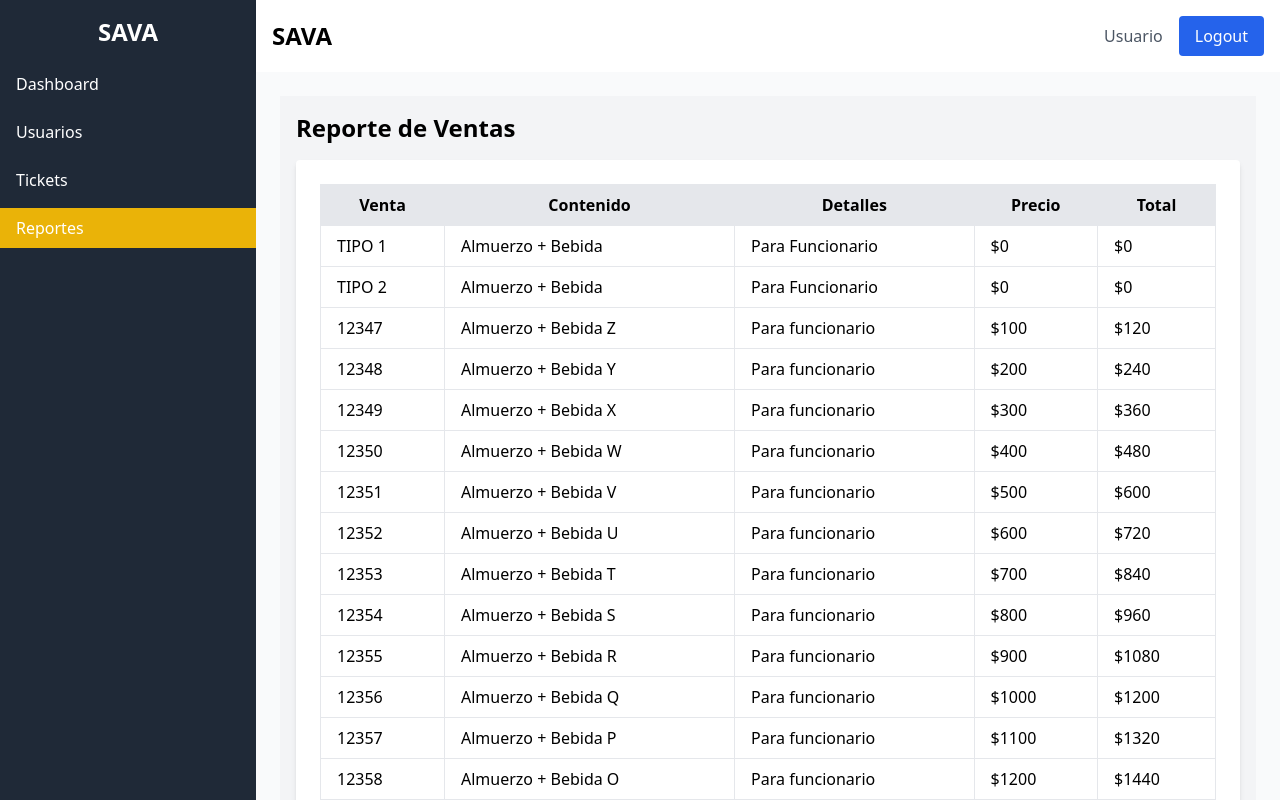
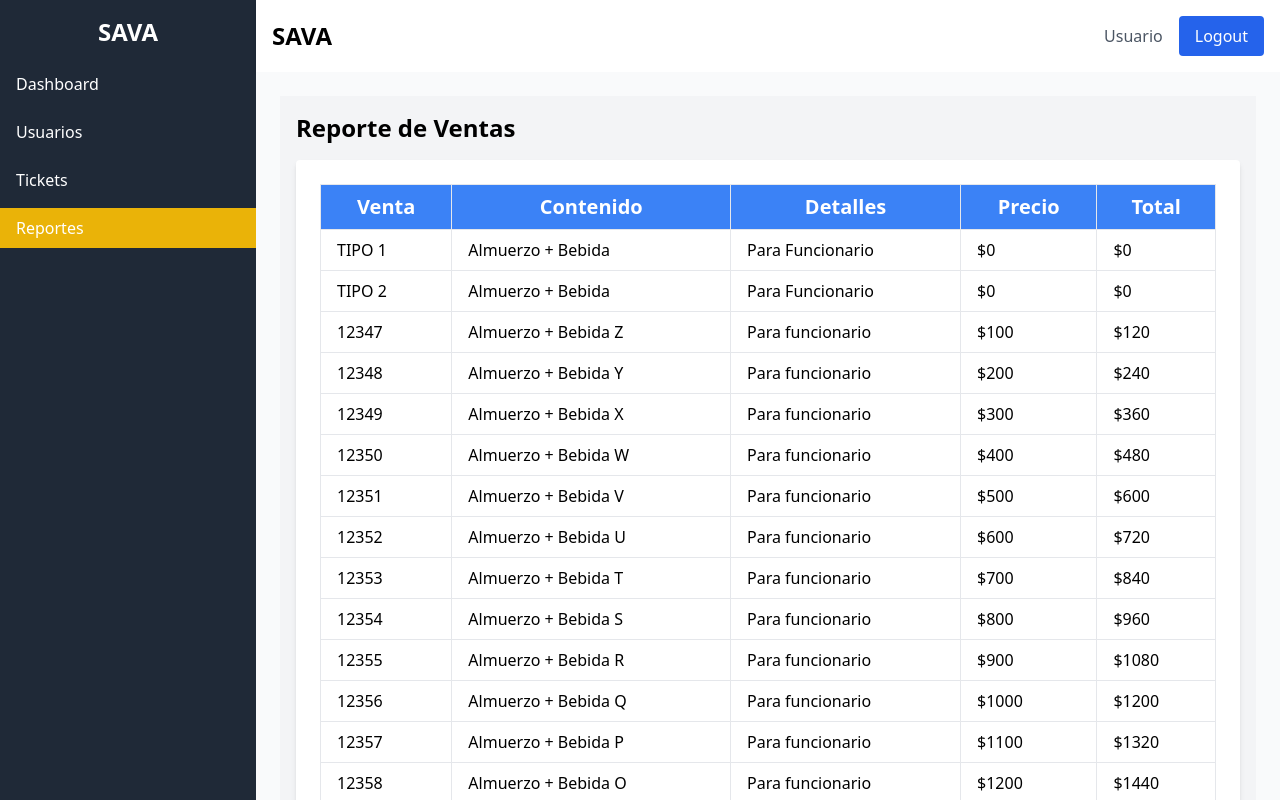
Before and after one commit to fbravoastudillo/tarea_semestral, a React (Vite) app in the folder sava/: page /reportes in a window 1280 px wide. Shown: the top 800 px of the page. Built offline with nearby package versions, Linux system fonts and the light colour scheme.

Commit message:
Refactor table header styles in Reporte.jsx, Tickets.jsx, and Usuarios.jsx

```diff
--- a/sava/src/paginas/Reporte.jsx
+++ b/sava/src/paginas/Reporte.jsx
@@ -23,7 +23,7 @@ const handleExport = () => {
         <div className="bg-white shadow-md rounded p-6">
           <table className="w-full table-auto border-collapse">
             <thead>
-              <tr className="bg-gray-200">
+              <tr className="bg-blue-500 font-extrabold text-white text-xl">
                 <th className="border px-4 py-2">Venta</th>
                 <th className="border px-4 py-2">Contenido</th>
                 <th className="border px-4 py-2">Detalles</th>
--- a/sava/src/paginas/Tickets.jsx
+++ b/sava/src/paginas/Tickets.jsx
@@ -24,8 +24,8 @@ function Tickets() {
         </div>
         <table className="w-full table-auto border-collapse">
           <thead>
-            <tr className="bg-gray-200">
-              <th className="border px-4 py-2">Nombre</th>
+          <tr className="bg-blue-500 font-extrabold text-white text-xl">
+          <th className="border px-4 py-2">Nombre</th>
               <th className="border px-4 py-2">Contenido</th>
               <th className="border px-4 py-2">Detalles</th>
               <th className="border px-4 py-2">Precio</th>
--- a/sava/src/paginas/Usuarios.jsx
+++ b/sava/src/paginas/Usuarios.jsx
@@ -13,8 +13,8 @@ function Usuarios() {
           </div>
           <table className="w-full table-auto border-collapse">
             <thead>
-              <tr className="bg-gray-200">
-                <th className="border px-4 py-2">Nombre</th>
+            <tr className="bg-blue-500 font-extrabold text-white text-xl">
+            <th className="border px-4 py-2">Nombre</th>
                 <th className="border px-4 py-2">Área</th>
                 <th className="border px-4 py-2">Perfil</th>
                 <th className="border px-4 py-2">Tickets</th>
```
